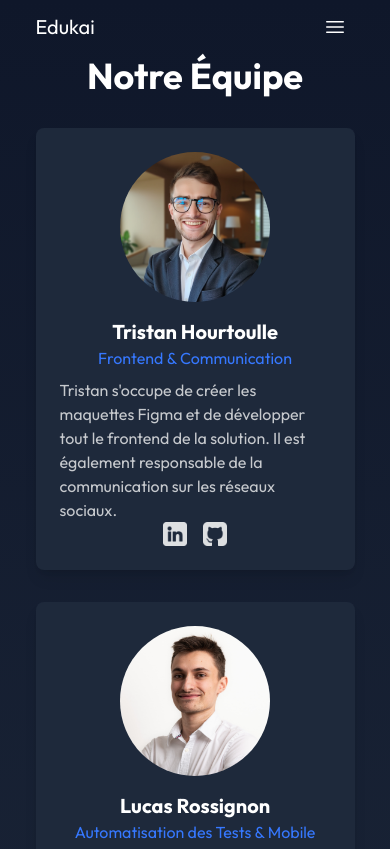
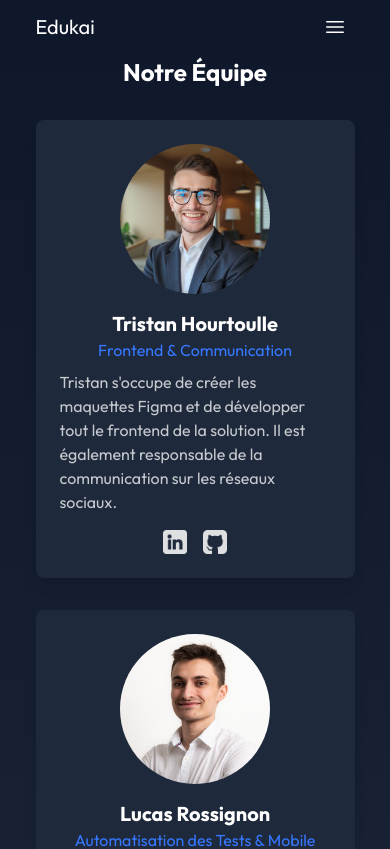
Before and after one commit to TristanHourtoulle/Edukai-landing-page, a Next.js app: page /team in a window 390 px wide. Shown: the top 849 px of the page. Built offline with nearby package versions, Linux system fonts and the light colour scheme.

Commit message:
feat: make Team page responsive

```diff
--- a/app/team/page.tsx
+++ b/app/team/page.tsx
@@ -33,7 +33,7 @@ const teamMembers = [
 export default function Team() {
   return (
     <div className="w-full h-full flex flex-col items-center justify-center px-4">
-      <h1 className="outfit-bold text-4xl text-white font-bold mb-8">
+      <h1 className="outfit-bold text-2xl lg:text-4xl text-white font-bold mb-8">
         Notre Équipe
       </h1>
       <div className="grid grid-cols-1 md:grid-cols-3 gap-8 max-w-5xl">
@@ -54,7 +54,7 @@ export default function Team() {
             <p className="text-white text-opacity-75 mt-2 text-left">
               {member.description}
             </p>
-            <div className="flex gap-4 mt-auto">
+            <div className="flex gap-4 mt-4 lg:mt-auto">
               {member.linkedin && (
                 <a
                   href={member.linkedin}
```
